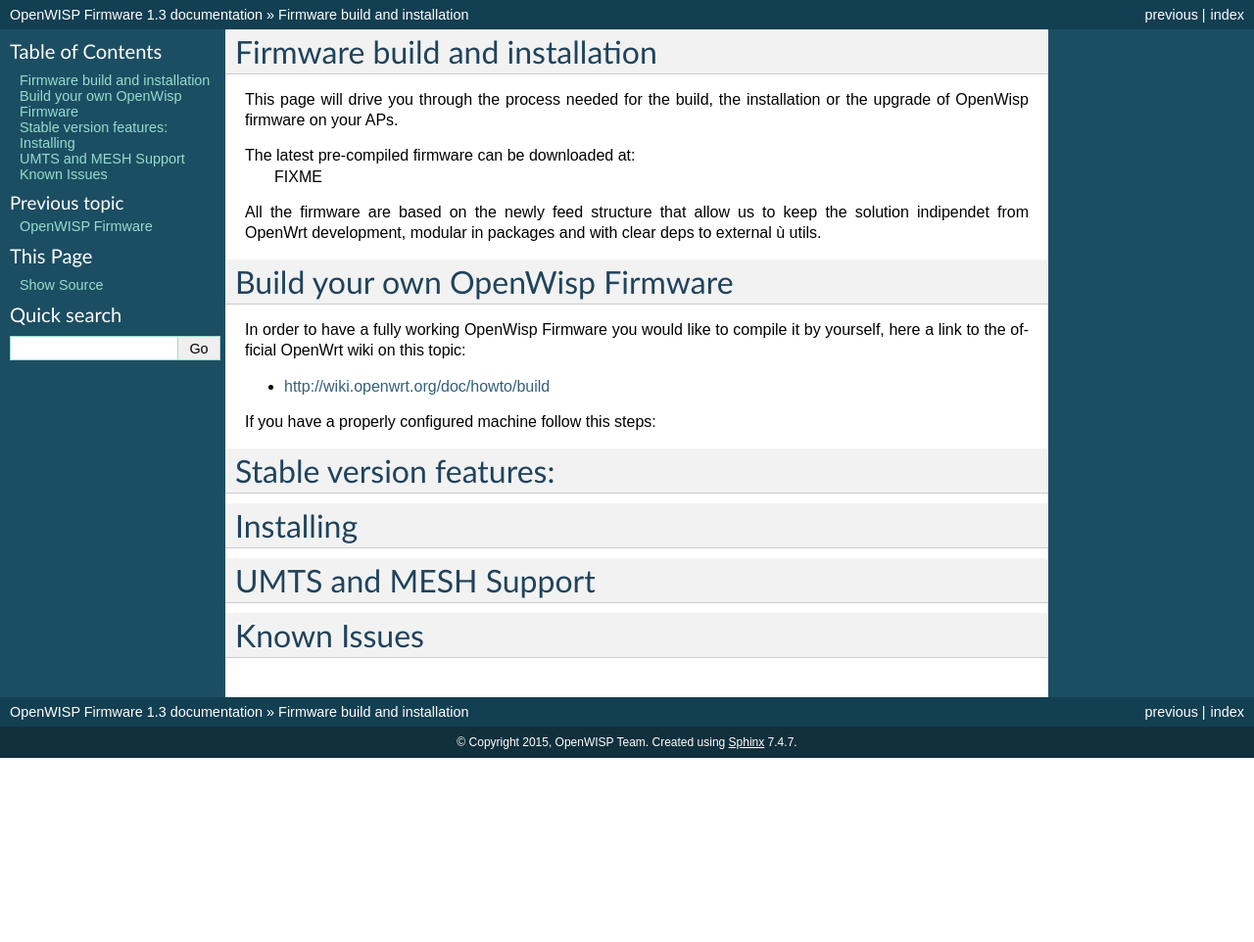
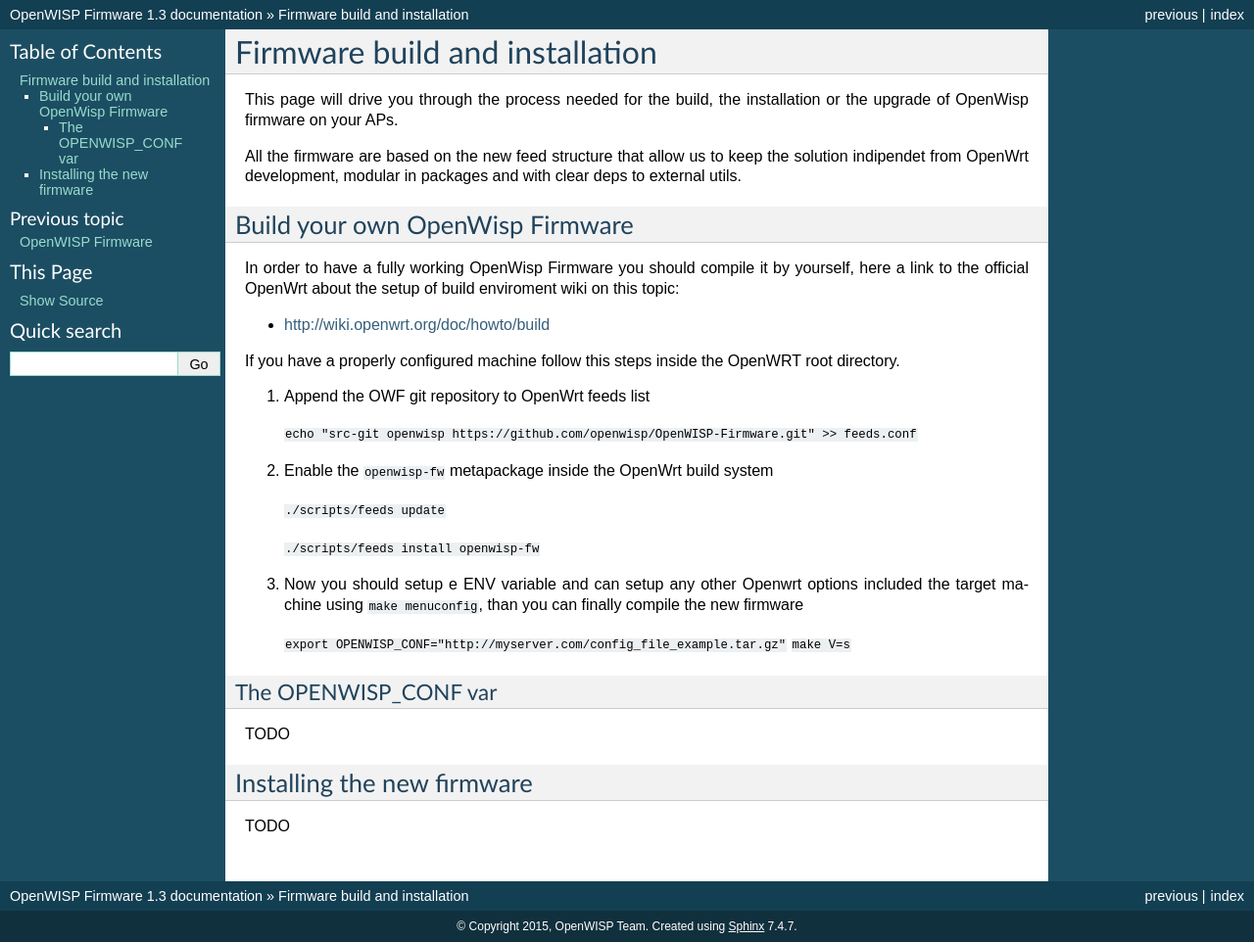
Before and after one commit to openwisp/OpenWISP-Firmware, a Sphinx documentation site: the page built from source/Installation.rst, in a window 1280 px wide. Shown: the whole page at 98% size. Built offline with Sphinx 7.4.7, drawn with Linux system fonts in a browser that asks for light colours; before the commit the page ends 900 px from its top, so only the background shows below that.

Commit message:
update installation doc

```diff
--- a/source/Installation.rst
+++ b/source/Installation.rst
@@ -1,37 +1,45 @@
 Firmware build and installation
--------------------------------
+===============================
 
 This page will drive you through the process needed for the build, the installation or the
 upgrade of OpenWisp firmware on your APs.
 
-The latest pre-compiled firmware can be downloaded at:
-   FIXME
-
-All the firmware are based on the newly feed structure that allow us to keep the solution
-indipendet from OpenWrt development, modular in packages and with clear deps to external ù
-utils.
+All the firmware are based on the new feed structure that allow us to keep the solution
+indipendet from OpenWrt development, modular in packages and with clear deps to external utils.
 
 Build your own OpenWisp Firmware
 --------------------------------
 
-In order to have a fully working OpenWisp Firmware you would like to compile
-it by yourself, here a link to the official OpenWrt wiki on this topic:
+In order to have a fully working OpenWisp Firmware you should compile
+it by yourself, here a link to the official OpenWrt about the setup of build enviroment wiki on this topic:
 
 - http://wiki.openwrt.org/doc/howto/build
 
-If you have a properly configured machine follow this steps:
+If you have a properly configured machine follow this steps inside the OpenWRT root directory.
+
+1. Append the OWF git repository to OpenWrt feeds list
+
+   ``echo "src-git openwisp https://github.com/openwisp/OpenWISP-Firmware.git" >> feeds.conf``
+
+2. Enable the ``openwisp-fw`` metapackage inside the OpenWrt build system
+
+  ``./scripts/feeds update``
+
+  ``./scripts/feeds install openwisp-fw``
+
+3. Now you should setup e ENV variable and can setup any other Openwrt options included the target machine using  ``make menuconfig``, than you can finally compile the new firmware
+
+  ``export OPENWISP_CONF="http://myserver.com/config_file_example.tar.gz"``
+  ``make V=s``
 
 
-Stable version features:
-------------------------
+The OPENWISP_CONF var
++++++++++++++++++++++
+
+TODO
 
 
-Installing
-----------
+Installing the new firmware
+---------------------------
 
-UMTS and MESH Support
----------------------
-
-
-Known Issues
-------------
+TODO
```
